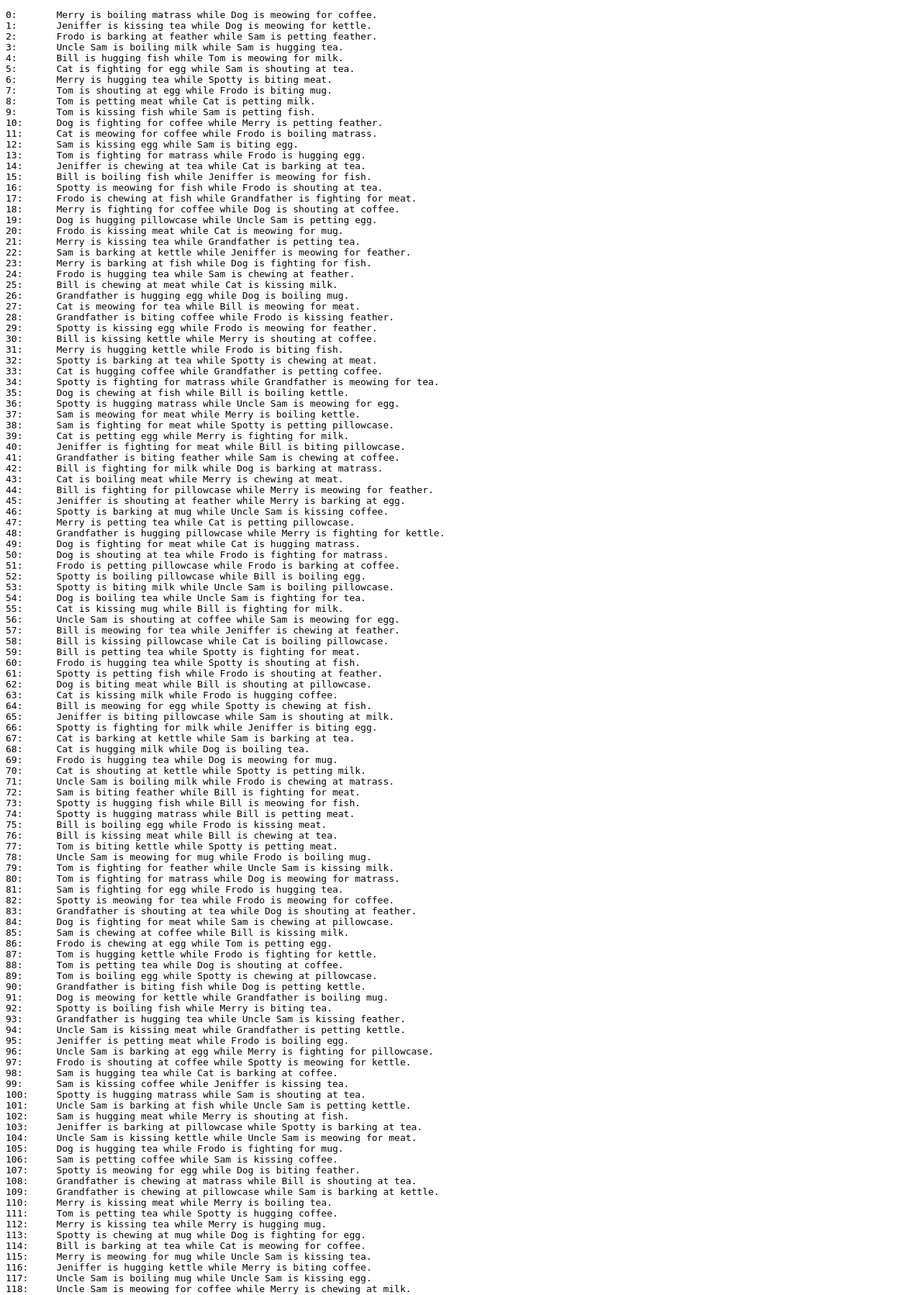
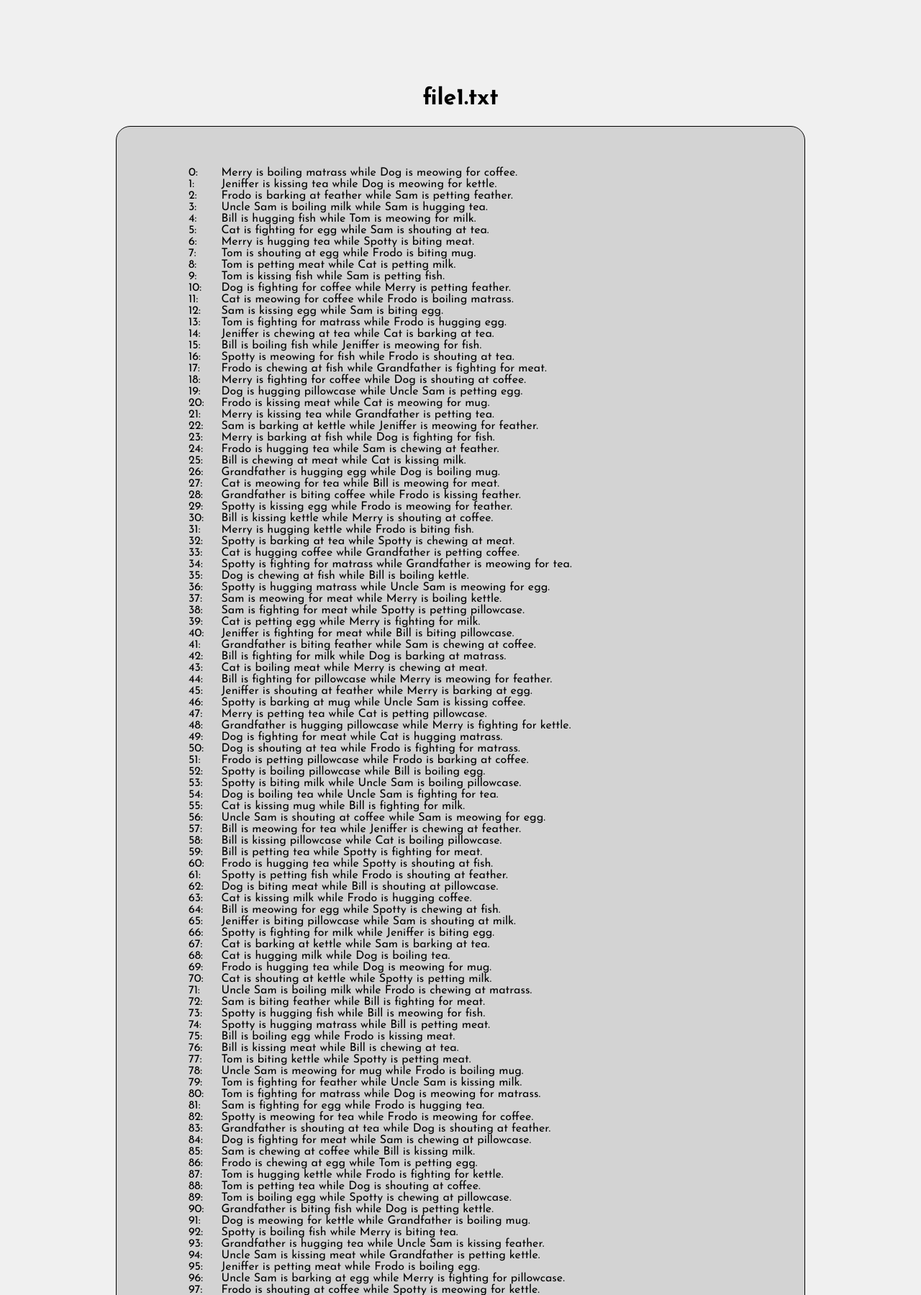
Before and after one commit to AbhinavKumar217/Vetty-Test, a Flask app: page / in a window 1280 px wide. Shown: the top 1799 px of the page at 72% size. Run offline with Flask 3, Linux system fonts and the light colour scheme.

Commit message:
Added basic styling

```diff
--- a/app.py
+++ b/app.py
@@ -13,9 +13,9 @@ def display_file(filename='file1.txt'):
 
     try:
         with codecs.open(filename, 'r', encoding='utf-8', errors='ignore') as file:
-            lines = file.read()
+            lines = file.readlines()
             if start_line and end_line:
-                lines = lines[int(start_line)-1:int(end_line)]
+                lines = lines[int(start_line):int(end_line)+1]
             content = ''.join(lines)
             return render_template('display.html', content=content, filename=filename)
     except FileNotFoundError:
--- a/templates/display.html
+++ b/templates/display.html
@@ -2,8 +2,46 @@
 <html>
   <head>
     <title>{{ filename }}</title>
+    <link
+      href="https://fonts.googleapis.com/css2?family=Josefin+Sans:wght@100;200;300;400;500;600;700&family=Lora:ital,wght@1,400;1,500;1,600;1,700&family=Varela&family=Varela+Round&display=swap"
+      rel="stylesheet"
+    />
+    <style>
+      body {
+        background-color: #f0f0f0;
+        display: flex;
+        flex-direction: column;
+        align-items: center;
+        justify-content: center;
+        margin: 100px;
+        font-family: 'Josefin Sans', sans-serif;
+      }
+      .container {
+        flex: 9;
+        display: flex;
+        border: 1px solid black;
+        border-radius: 20px;
+        width: 70%;
+        background-color: lightgray;
+        object-fit: cover;
+        word-wrap: break-word;
+        padding: 40px 100px;
+        overflow: auto;
+        min-height: 500px;
+      }
+
+      pre {
+        font-family: 'Josefin Sans', sans-serif;
+      }
+      /* .container > h1 {
+        align-self: center;
+      } */
+    </style>
   </head>
   <body>
+    <h1>{{ filename }}</h1>
+    <div class="container">
       <pre>{{ content }}</pre>
+    </div>
   </body>
 </html>
```
Lines whose indentation alone changed are shown as unchanged.
